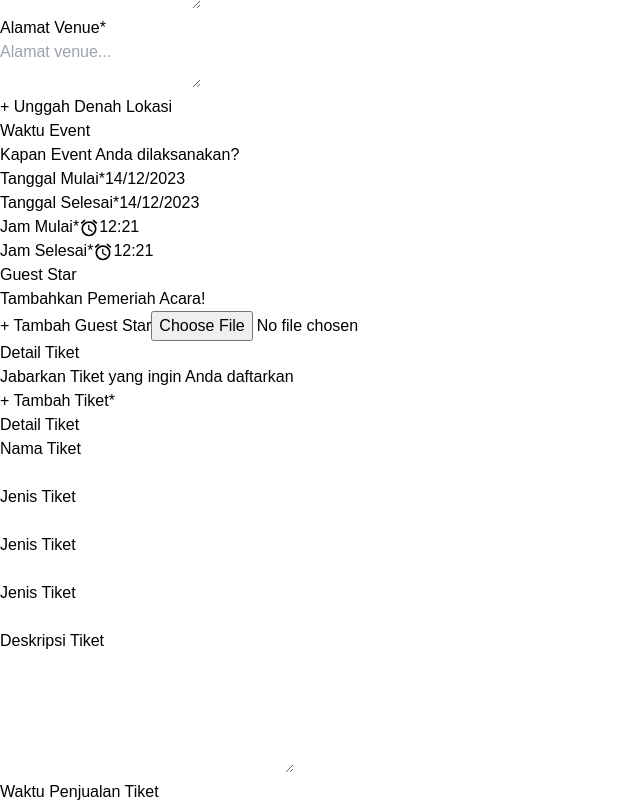
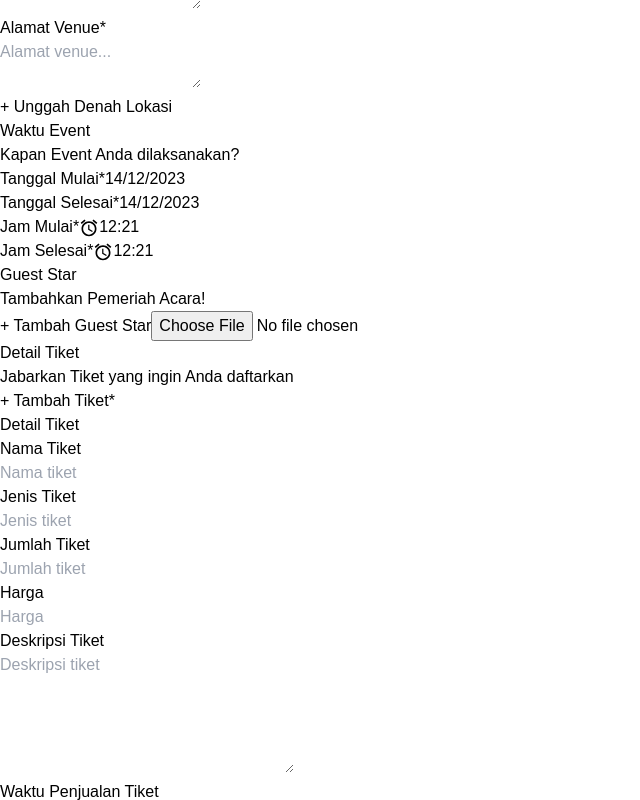
Before and after one commit to Capstone-Kelompok-11/local-art-and-culture-fe, a React (Vite) app in the folder lokasani/: page /newevent in a window 1280 px wide. Both pictures are taken after a click on the button "+ Tambah Tiket*". Shown: the part 4685-5485 px from the top of the page, without its empty margins (0-640 px from the left). Built offline with nearby package versions, Linux system fonts and the light colour scheme.

Commit message:
add multiple input

```diff
--- a/lokasani/src/pages/adminEvent/newevent.jsx
+++ b/lokasani/src/pages/adminEvent/newevent.jsx
@@ -70,10 +70,14 @@ function NewEvent() {
   const handleGuestUpload = (event) => {
     event.preventDefault();
     setIsPopupGuestOpen(false);
+    // setGuest([
+    //   ...guest,
+    //   { name: nameGuest, job: jobGuest, image: imageGuestPreview },
+    // ]);
     setNameGuest("");
     setJobGuest("");
     setImageGuestPreview(null);
-    console.log(guest, nameGuest, jobGuest);
+    console.log(guest);
   };
   const handlePopupUploadGuest = () => {
     setIsPopupGuestOpen(true);
@@ -84,10 +88,13 @@ function NewEvent() {
       const reader = new FileReader();
       reader.onload = () => {
         setImageGuestPreview(reader.result);
+        setGuest([
+          ...guest,
+          { name: nameGuest, job: jobGuest, image: reader.result },
+        ]);
       };
       reader.readAsDataURL(file);
     }
-    setGuest({ image: file });
   };
   const handleDragOverGuest = (event) => {
     event.preventDefault();
@@ -99,10 +106,13 @@ function NewEvent() {
       const reader = new FileReader();
       reader.onload = () => {
         setImageGuestPreview(reader.result);
+        setGuest([
+          ...guest,
+          { name: nameGuest, job: jobGuest, image: reader.result },
+        ]);
       };
       reader.readAsDataURL(file);
     }
-    setGuest({ image: file });
   };
   const handleGuestClick = () => {
     document.getElementById("uploadGuest").click();
@@ -626,17 +636,20 @@ function NewEvent() {
               </div>
 
               {/* Guest start */}
-              <div className="col-span-4 sm:col-span-4 md:col-span-1 bg-white mt-2 pb-6 p-4 rounded-md relative">
-                <div className="flex flex-col justify-between ">
+              <div className="bg-white mt-2 pb-6 p-4 rounded-md">
+                <div>
+                  <div>
                     <h1 className="text-3xl font-bold">Guest Star</h1>
                     <span className="text-[#999999] ml-1 text-sm">
                       Tambahkan Pemeriah Acara!
                     </span>
-                  <div className="flex mt-5 items-center justify-center">
-                    <div className="border-dashed h-32 border-2 mt-2 border-gray-400 justify-center flex items-center p-5 py-7 mx-2 rounded-[24px] aspect-w-1 aspect-h-1">
+                  </div>
+                </div>
+                <div className="flex relative mt-5 justify-center pb-3">
+                  <div className="border-dashed w-[180px] h-32 border-2 mt-2 flex items-center justify-center border-gray-400 p-5 py-7 mx-2 rounded-[24px]">
                     <label
-                        className="block text-sm font-medium cursor-pointer text-[#828282]"
                       onClick={handlePopupUploadGuest}
+                      className="block cursor-pointer text-sm font-medium text-center py-auto text-[#828282]"
                     >
                       + Tambah Guest Star
                     </label>
@@ -648,29 +661,23 @@ function NewEvent() {
                       className="hidden"
                     />
                   </div>
-                    {/* {guest ? (
-                      guest.map((guest, index) => (
+                  <div className="flex overflow-x-auto pb-1">
+                    {guest.map((guest, index) => (
                       <div
                         key={index}
-                          className="rounded-md relative h-32 w-4/12 flex flex-col mt-2 mx-2 bg-light-yellow rounded-[24px] shadow-md hover:bg-tan ring-[#768DD5] ring-1"
+                        className="rounded-md h-32 w-[180px] flex  mt-2 mx-2 bg-light-yellow rounded-[24px] shadow-md hover:bg-tan ring-[#768DD5] ring-1"
                       >
-                          <CloseIcon
-                            onClick={handleCloseGuestIconClick}
+                        {/* <CloseIcon
                           fontSize="small"
                           className="absolute -mt-[8px] bg-[#3653B0] rounded-full text-white -mr-[10px] right-0 cursor-pointer"
+                        /> */}
+                        <img
+                          src={guest.image}
+                          alt={`Guest ${index + 1}`}
+                          className="object-cover w-[200px]"
                         />
-                          {guest.image && (
-                            <img
-                              src={URL.createObjectURL(guest.image)}
-                              className="object-cover h-[90px]"
-                              alt="Deskripsi gambar"
-                            />
-                          )}
                       </div>
-                      ))
-                    ) : (
-                      <div></div>
-                    )} */}
+                    ))}
                   </div>
                 </div>
                 {/* popup guest start */}
@@ -702,6 +709,7 @@ function NewEvent() {
                                 type="text"
                                 id="namaGuest"
                                 value={nameGuest}
+                                required
                                 onChange={(e) => setNameGuest(e.target.value)}
                                 placeholder="Nama guest..."
                                 className="bg-[#F2F2F2] px-3 py-2 rounded-md text-sm"
@@ -717,6 +725,7 @@ function NewEvent() {
                               <input
                                 type="text"
                                 id="peranGuest"
+                                required
                                 value={jobGuest}
                                 onChange={(e) => setJobGuest(e.target.value)}
                                 placeholder="Peran guest..."
@@ -809,7 +818,7 @@ function NewEvent() {
                           </h1>
                           <div>
                             <label
-                              htmlFor=""
+                              htmlFor="namatiket"
                               className="text-[#768DD5] font-semibold"
                             >
                               Nama Tiket
@@ -817,12 +826,14 @@ function NewEvent() {
                             <br />
                             <input
                               type="text"
+                              id="namatiket"
+                              placeholder="Nama tiket"
                               className="bg-[#F2F2F2] py-[8px] px-3 mb-2 rounded-lg w-full"
                             />
                           </div>
                           <div>
                             <label
-                              htmlFor=""
+                              htmlFor="jenistiket"
                               className="text-[#768DD5] font-semibold"
                             >
                               Jenis Tiket
@@ -830,40 +841,46 @@ function NewEvent() {
                             <br />
                             <input
                               type="text"
+                              id="jenistiket"
+                              placeholder="Jenis tiket"
                               className="bg-[#F2F2F2] py-[8px] px-3 mb-2 rounded-lg w-full"
                             />
                           </div>
                           <div className="flex w-full mb-2">
                             <div className="w-1/2 mr-2">
                               <label
-                                htmlFor=""
+                                htmlFor="jumlahtiket"
                                 className="text-[#768DD5] font-semibold"
                               >
-                                Jenis Tiket
+                                Jumlah Tiket
                               </label>
                               <br />
                               <input
                                 type="text"
+                                id="jumlahtiket"
+                                placeholder="Jumlah tiket"
                                 className="bg-[#F2F2F2] py-[8px] px-3 rounded-lg w-full"
                               />
                             </div>
                             <div className="w-1/2">
                               <label
-                                htmlFor=""
+                                htmlFor="hargatiket"
                                 className="text-[#768DD5] font-semibold"
                               >
-                                Jenis Tiket
+                                Harga
                               </label>
                               <br />
                               <input
                                 type="text"
+                                id="hargatiket"
+                                placeholder="Harga"
                                 className="bg-[#F2F2F2] py-[8px] px-3 rounded-lg w-full"
                               />
                             </div>
                           </div>
                           <div>
                             <label
-                              htmlFor=""
+                              htmlFor="deskripsitiket"
                               className="text-[#768DD5] font-semibold"
                             >
                               Deskripsi Tiket
@@ -871,9 +888,10 @@ function NewEvent() {
                             <br />
                             <textarea
                               name=""
-                              id=""
+                              id="deskripsitiket"
                               cols="30"
                               rows="5"
+                              placeholder="Deskripsi tiket"
                               className="bg-[#F2F2F2] resize-none py-[8px] px-3 rounded-lg w-full"
                             />
                           </div>
```
Lines whose indentation alone changed are shown as unchanged.
